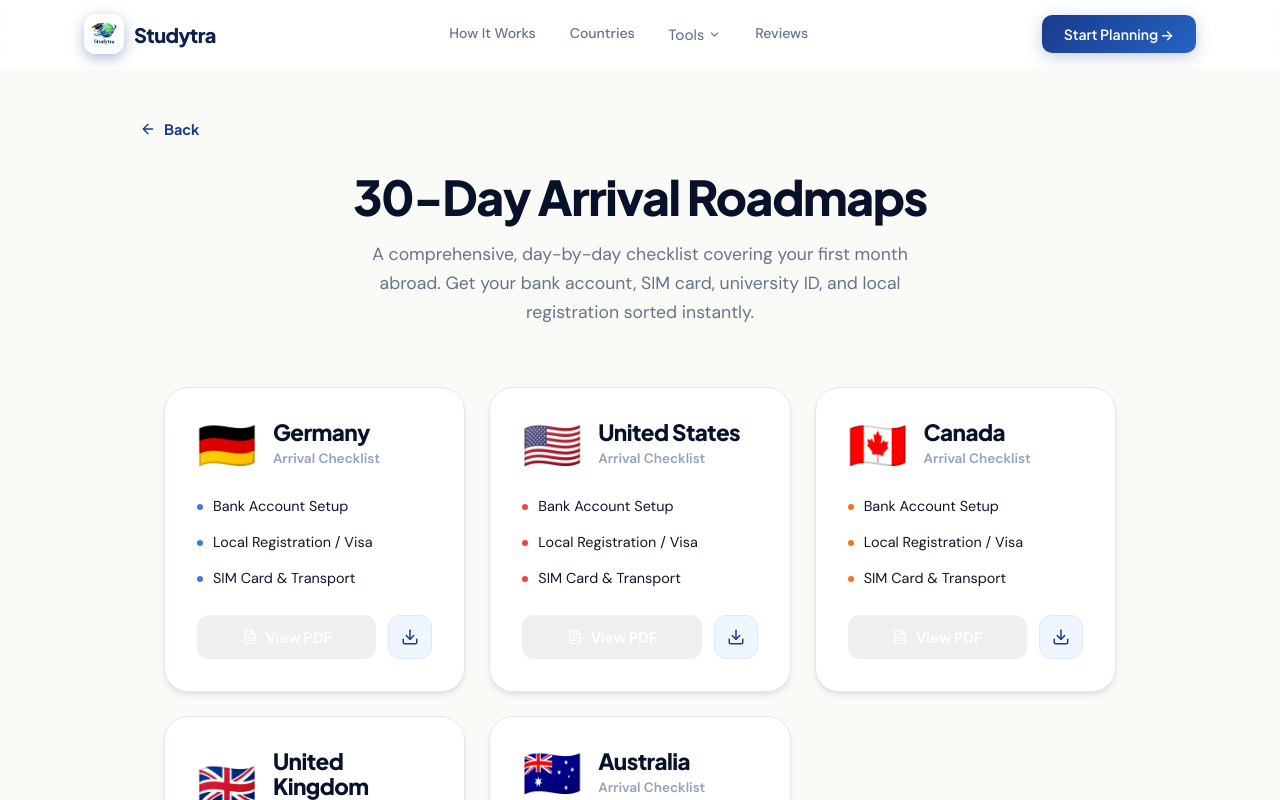
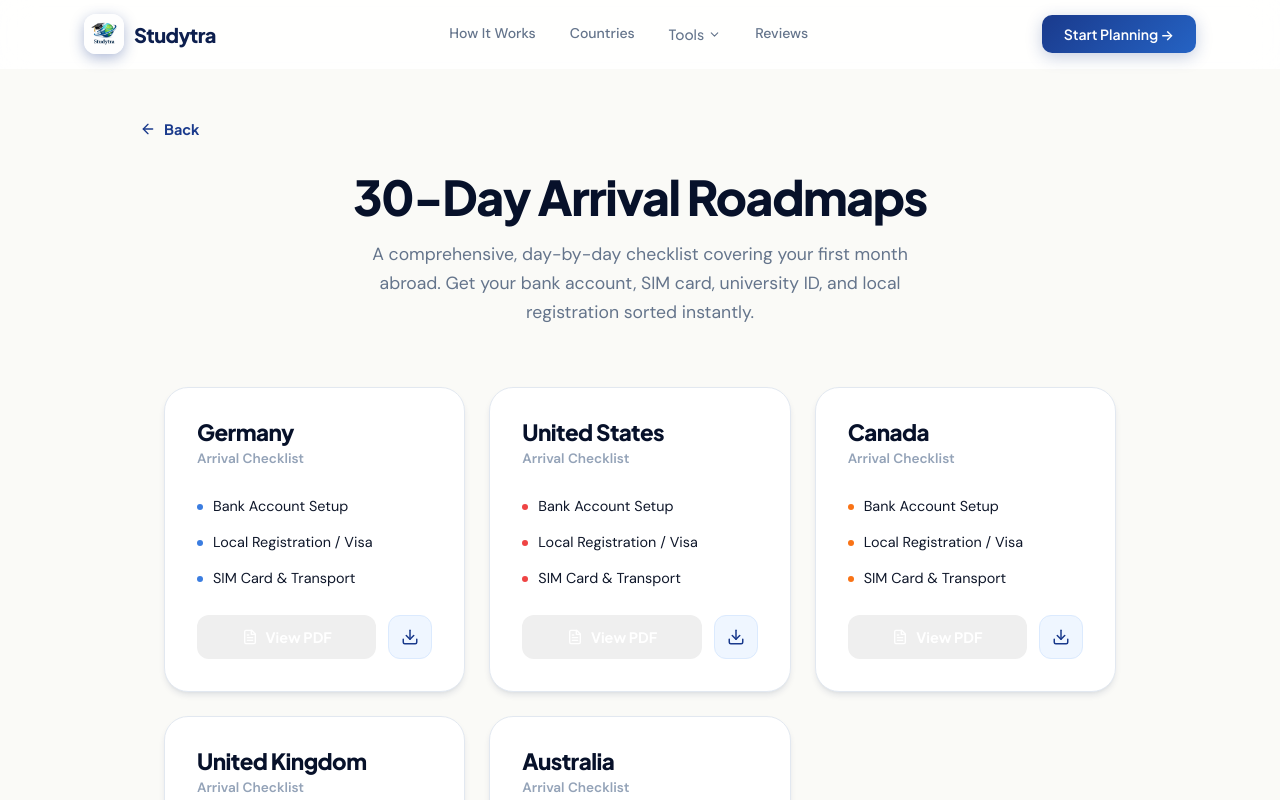
Before and after one commit to arupdas0825/studytra, a React (Vite) app: page /roadmap in a window 1280 px wide. Shown: the top 800 px of the page. Built offline with nearby package versions, Linux system fonts and the light colour scheme.

Commit message:
refactor(pages): structured Budget and Roadmap views
Integrated layout consistency applying global card classes and verified component spacing.

```diff
--- a/src/pages/BudgetPlanner.jsx
+++ b/src/pages/BudgetPlanner.jsx
@@ -111,7 +111,7 @@ function RateTicker({ rates }) {
                             borderBottom: '1px solid var(--gray-100)',
                         }}>
                             <div style={{ display: 'flex', alignItems: 'center', gap: 8 }}>
-                                <span style={{ fontSize: '1.1rem' }}>{c.flag}</span>
+                                <span className="emoji-flag" style={{ fontSize: '1.1rem' }}>{c.flag}</span>
                                 <div>
                                     <div style={{ fontSize: '0.8rem', fontWeight: 700, color: 'var(--blue-950)' }}>{c.currency}</div>
                                     <div style={{ fontSize: '0.65rem', color: 'var(--gray-400)' }}>{c.name}</div>
@@ -239,7 +239,7 @@ export default function BudgetPlanner() {
                             color: countryId === c.id ? c.color : 'var(--gray-500)',
                             cursor: 'pointer', transition: 'all 0.2s',
                         }}>
-                            <span style={{ fontSize: '1.1rem' }}>{c.flag}</span>{c.name}
+                            <span className="emoji-flag" style={{ fontSize: '1.1rem' }}>{c.flag}</span>{c.name}
                         </button>
                     ))}
                 </div>
--- a/src/pages/RoadmapPage.jsx
+++ b/src/pages/RoadmapPage.jsx
@@ -54,7 +54,7 @@ export default function RoadmapPage() {
             onMouseLeave={e => { e.currentTarget.style.transform = 'translateY(0)'; e.currentTarget.style.boxShadow = 'var(--shadow-md)' }}
             >
               <div style={{ display: 'flex', alignItems: 'center', gap: '16px' }}>
-                <span style={{ fontSize: '3rem', lineHeight: 1 }}>{c.flag}</span>
+                <span className="emoji-flag" style={{ fontSize: '3rem', lineHeight: 1 }}>{c.flag}</span>
                 <div>
                   <h3 style={{ margin: 0, fontSize: '1.4rem', fontWeight: 800, color: 'var(--blue-950)' }}>{c.name}</h3>
                   <span style={{ color: 'var(--gray-400)', fontSize: '0.85rem', fontWeight: 600 }}>Arrival Checklist</span>
```
